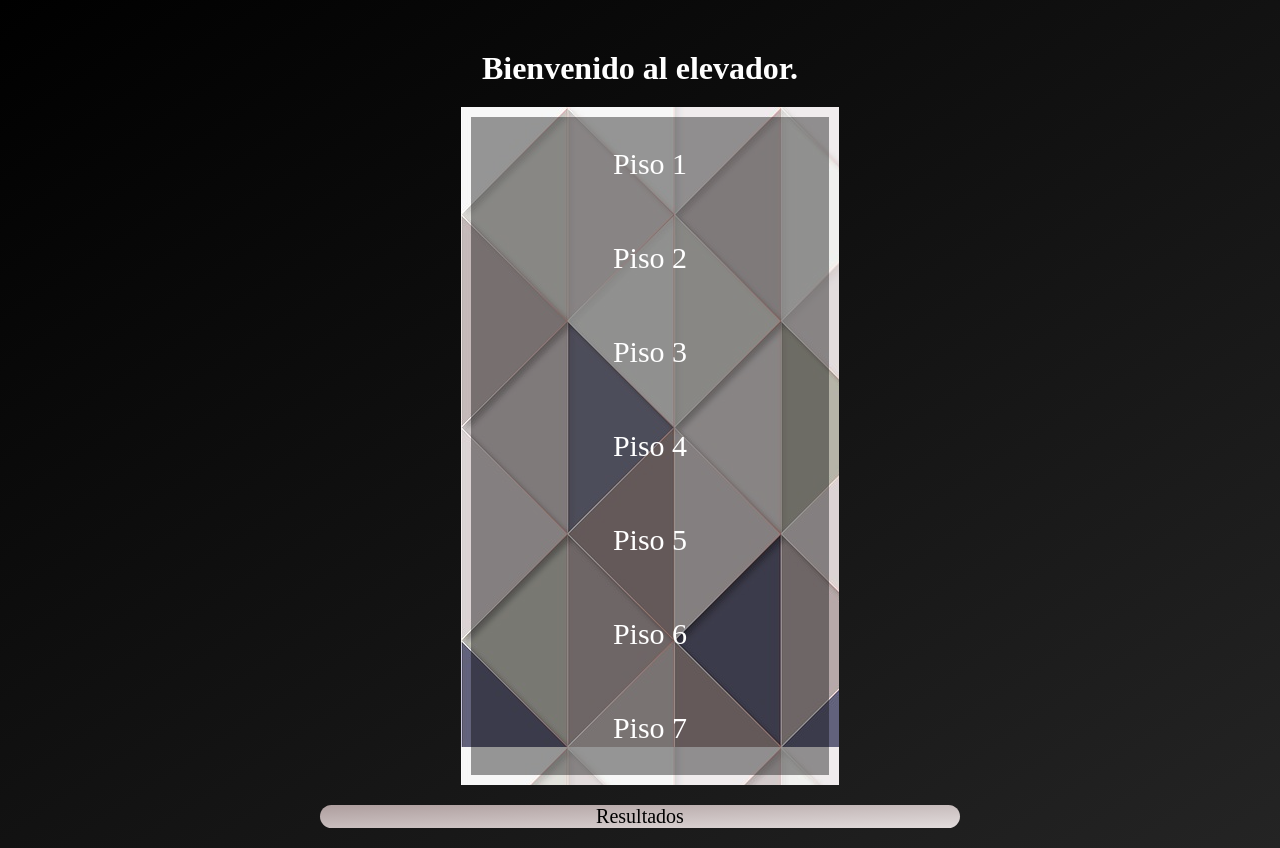
After one commit to JessicaSN00/Elevador, a PHP site: page /interfaz.html in a window 1280 px wide. The commit adds this page. Run offline with PHP 8.4, Linux system fonts and the light colour scheme.

Commit message:
Interfaz actualizada

```diff
--- a/index.php
+++ b/index.php
@@ -9,13 +9,13 @@
     <script src="https://ajax.googleapis.com/ajax/libs/jquery/3.3.1/jquery.min.js"></script>
     <script src="elevator.js"></script>
 </head>
-<body>
+<body id="index-background">
     <h1>Bienvenido al hotel.</h1>
     <div class="elevator-form">
         <!-- Form for all values needed in the elevator-->
         <form method="post" action="elevator.php">
             <input class="elevator-form__input" type="text" name="initial_state" placeholder="Piso inicial" required>
-            <input class="elevator-form__input" type="text" name="floor_maintenance" placeholder="Pisos en mantenimiento" required/>
+            <input class="elevator-form__input" type="text" name="floor_maintenance" placeholder="Piso en mantenimiento" pattern="((?=.*\d){1}" required/>
             <div class="field-wrapper">
                 <div class="field-wrapper__input">
                 <input type="text" value="<? $_GET['user_1']?>" name="actual_floor_1" placeholder="Piso Actual">
--- /dev/null
+++ b/interfaz.html
@@ -0,0 +1,27 @@
+<!DOCTYPE html>
+<html>
+<head>
+    <meta charset="utf-8" />
+    <meta http-equiv="X-UA-Compatible" content="IE=edge">
+    <title>Elevador</title>
+    <meta name="viewport" content="width=device-width, initial-scale=1">
+    <link rel="stylesheet" href="public/styles/style.css"/>
+</head>
+<body id="body-background">
+    <h1>Bienvenido al elevador.</h1>
+    <div class="elevator" >
+        <div class="grid-container">
+            <div class="grid-container__items">Piso 1</div>
+            <div class="grid-container__items">Piso 2</div>
+            <div class="grid-container__items">Piso 3</div>
+            <div class="grid-container__items">Piso 4</div>
+            <div class="grid-container__items">Piso 5</div>
+            <div class="grid-container__items">Piso 6</div>
+            <div class="grid-container__items">Piso 7</div>
+        </div>
+        <div class="elevator__results">
+            <p>Resultados</p>
+        </div>
+    </div>
+</body>
+</html>
--- a/public/styles/style.css
+++ b/public/styles/style.css
@@ -1,26 +1,28 @@
 body {
     margin:0;
 }
-body, #body-background {
-    background-image: linear-gradient(to bottom right, #000000, #5c5c5c);
+#body-background {
+    background-image: linear-gradient(to bottom right, #000000, #242424);
     background-repeat: no-repeat;
     background-size: cover;
 }
-
+#index-background {
+    background-image: linear-gradient(to bottom right, #000000, #242424);
+    background-repeat: no-repeat;
+    background-size: cover;
+    height: 100vh;
+}
 h1 {
     text-align: center;
     color: #fff;
-    margin: 50px 0 50px 0;
-
+    margin: 50px 0 20px 0;
 }
 
 .elevator-form {
     width: 50%;
     margin-left: 25%;
     margin-top: 5%;
-    background-image: url(../images/pattern4.jpg);
-    background-repeat: no-repeat;
-    background-size: cover;
+    background-image: url(../images/white.png);
     padding: 50px;
 }
 .elevator-form__input {
@@ -37,7 +39,7 @@ input {
     margin-top: 30px;
     font-size: 20px;
     font-weight: bold;
-    background-color: #000000b2;
+    background-color: #1b1b22c9;
     color: #fff;
 }
 ::placeholder{
@@ -46,9 +48,9 @@ input {
 }
 .form-button {
     margin-top: 30px;
-    background-color: #811d1bc5;
+    background-color: #ebd1d1dc;
     width: 60%;
-    color:#fff;
+    color:#000;
     font-size: 20px;
     font-weight: bold;
     margin-left: 20%;
@@ -56,16 +58,17 @@ input {
 }
 
 .elevator{
+    width: 100%;
+}
+.grid-container {
     width: 28%;
     margin-left: 36%;
-}
-.grid-container {
     display: grid;
     grid-template-columns: auto;
     color: #ffff;
     font-weight: 500;
-    background-image: url(../images/pattern3.jpg);
-    background-size: cover;
+    background-image: url(../images/geo_purple.jpg);
+    background-repeat: repeat;
     padding: 10px;
 }
 .grid-container__items {
@@ -73,16 +76,22 @@ input {
     padding: 30px;
     font-size: 30px;
     text-align: center;
-    background-color: #811d1bb3;
+    background-color: rgba(0, 0, 0, 0.4);
 }
 .grid-container__items:hover {
-    background-color: #811d1b;
+    background-color: #2e2d39;
     color: #fff;
 }
-.elevator__results, .p {
-    color: #fff;
+.elevator__results {
+    width: 50%;
+    margin-left: 25%;
+    font-size: 20px;
+    color: #000;
+    text-align: center;
+    border-color: #000;
+    border-radius: 15px;
+    background-image: linear-gradient(to bottom right,#ae9e9e, #E2DCDC);
+}
+.results__text {
     font-size: 30px;
-    text-align: center;
-    width: 100%;
-
 }
```
Also changed, not shown: elevator.php (+106 -61 lines), main.elevator.php (+6 -14 lines), public/images/ManualUsuario.png (deleted), public/images/geo_purple.jpg (added), public/images/pattern1.png (deleted), public/images/pattern2.png (deleted), public/images/pattern3.png (deleted), public/images/pattern5.jpg (deleted), public/images/pattern5.png (deleted), public/images/white.png (added), 2 other files.
